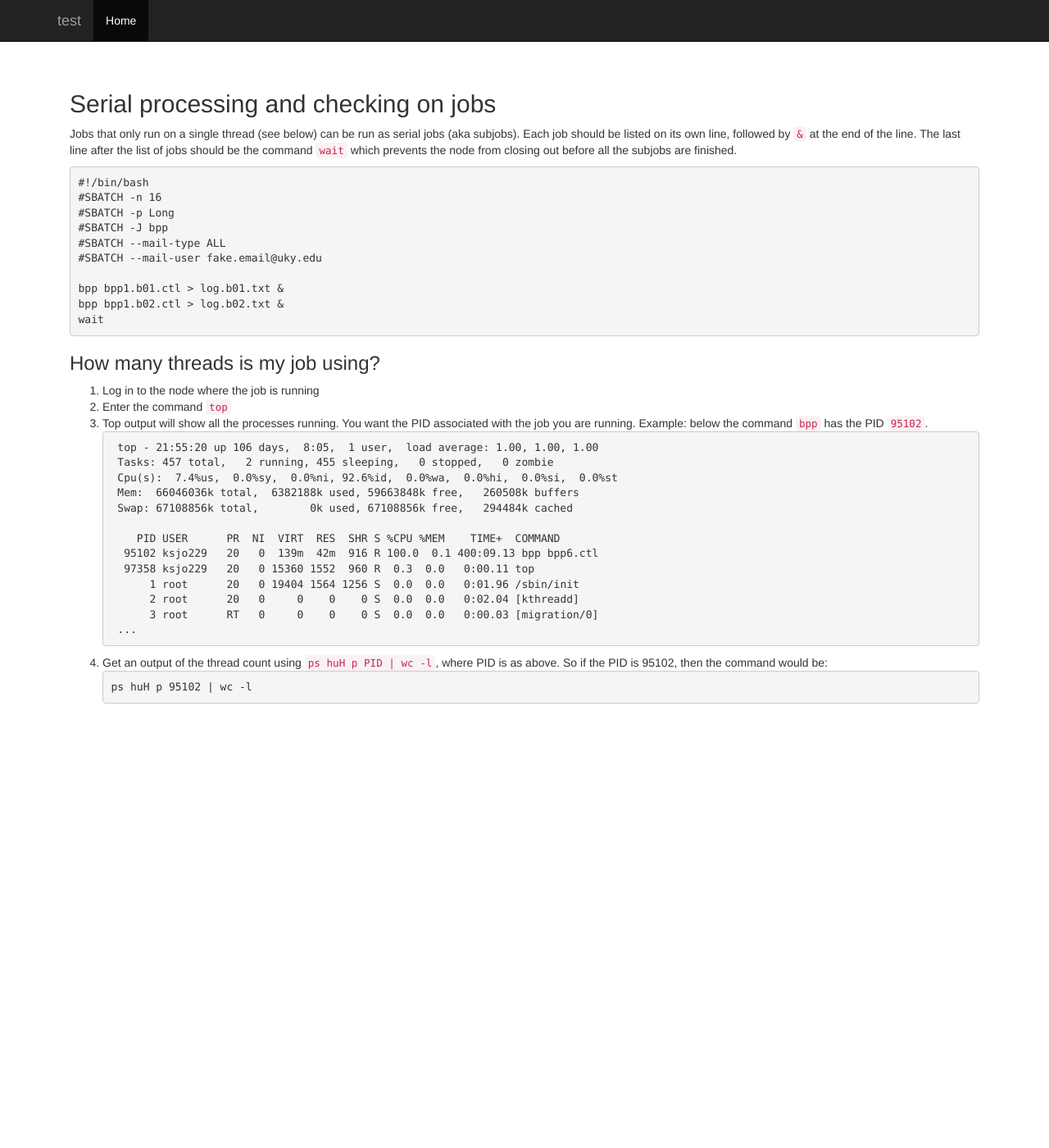
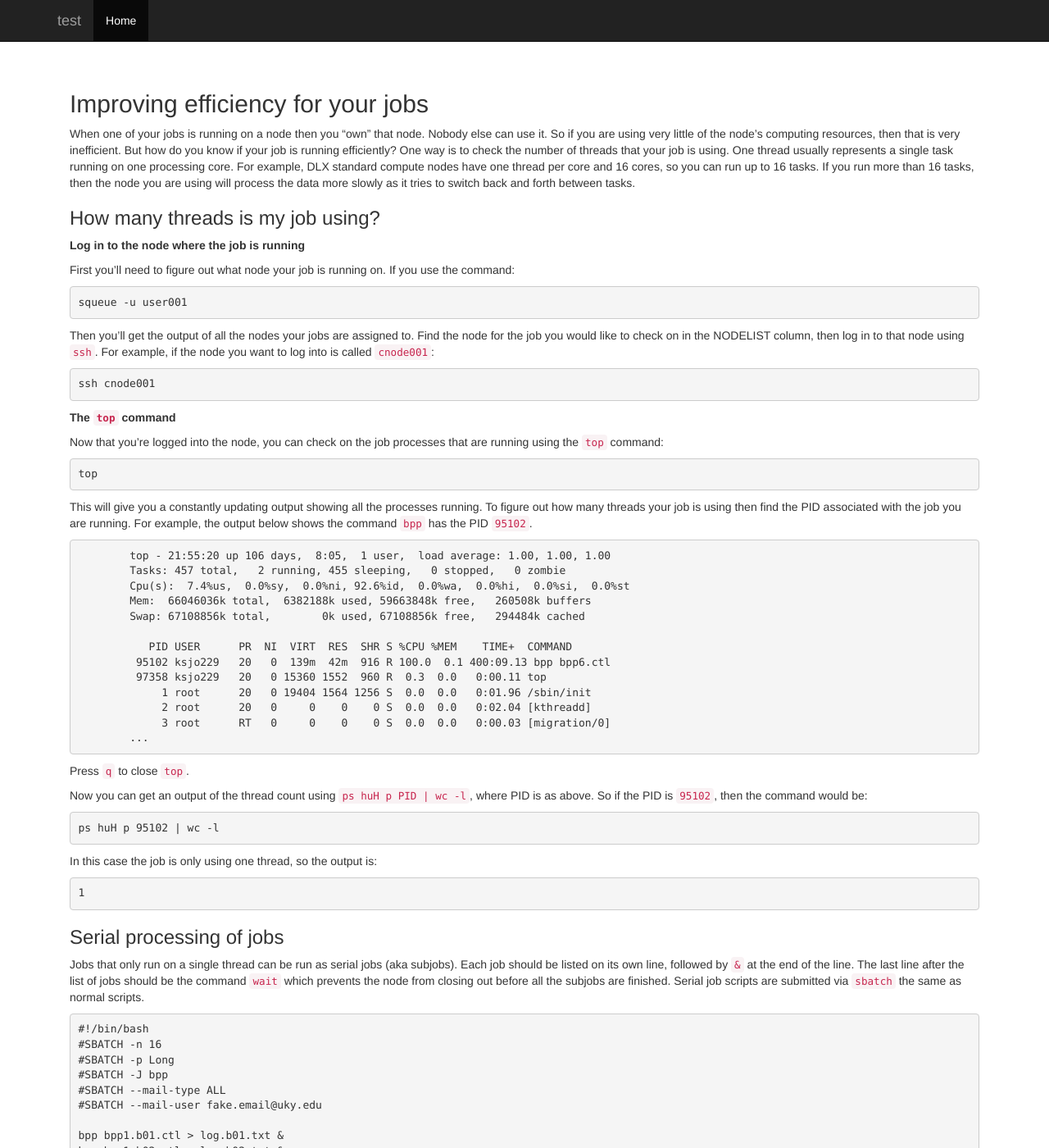
Before and after one commit to karajones/karajones.github.io, a Jekyll site: the page built from jobs/jobs6.md, in a window 1280 px wide and 1400 px high. Shown: the whole window at 82% size. Built offline with Jekyll 4.4.1, drawn with Linux system fonts in a browser that asks for light colours; nearby versions of some CDN libraries; our own code applies the rules of GitHub Pages for plain Markdown files; some of the changed text lies outside the part shown.

Commit message:
Update jobs6.md

````diff
--- a/jobs/jobs6.md
+++ b/jobs/jobs6.md
@@ -1,24 +1,29 @@
-## Serial processing and checking on jobs
+## Improving efficiency for your jobs
 
-Jobs that only run on a single thread (see below) can be run as serial jobs (aka subjobs). Each job should be listed on its own line, followed by `&` at the end of the line. The last line after the list of jobs should be the command `wait` which prevents the node from closing out before all the subjobs are finished.
-```
-#!/bin/bash
-#SBATCH -n 16
-#SBATCH -p Long
-#SBATCH -J bpp
-#SBATCH --mail-type ALL
-#SBATCH --mail-user fake.email@uky.edu
-
-bpp bpp1.b01.ctl > log.b01.txt &
-bpp bpp1.b02.ctl > log.b02.txt &
-wait
-```
+When one of your jobs is running on a node then you "own" that node. Nobody else can use it. So if you are using very little of the node's computing resources, then that is very inefficient. But how do you know if your job is running efficiently? One way is to check the number of threads that your job is using. One thread usually represents a single task running on one processing core. For example, DLX standard compute nodes have one thread per core and 16 cores, so you can run up to 16 tasks. If you run more than 16 tasks, then the node you are using will process the data more slowly as it tries to switch back and forth between tasks.
 
 ### How many threads is my job using?
 
-1. Log in to the node where the job is running
-2. Enter the command `top`
-3. Top output will show all the processes running. You want the PID associated with the job you are running. Example: below the command `bpp` has the PID `95102`.
+**Log in to the node where the job is running**
+
+First you'll need to figure out what node your job is running on. If you use the command:
+```
+squeue -u user001
+```
+
+Then you'll get the output of all the nodes your jobs are assigned to. Find the node for the job you would like to check on in the NODELIST column, then log in to that node using `ssh`. For example, if the node you want to log into is called `cnode001`:
+```
+ssh cnode001
+```
+
+**The `top` command**
+
+Now that you're logged into the node, you can check on the job processes that are running using the `top` command:
+```
+top
+```
+
+This will give you a constantly updating output showing all the processes running. To figure out how many threads your job is using then find the PID associated with the job you are running. For example, the output below shows the command `bpp` has the PID `95102`.
 ```
 	top - 21:55:20 up 106 days,  8:05,  1 user,  load average: 1.00, 1.00, 1.00
 	Tasks: 457 total,   2 running, 455 sleeping,   0 stopped,   0 zombie
@@ -34,8 +39,32 @@ wait
 	     3 root      RT   0     0    0    0 S  0.0  0.0   0:00.03 [migration/0]
 	...
 ```
+Press `q` to close `top`.
 
-4. Get an output of the thread count using `ps huH p PID | wc -l`, where PID is as above. So if the PID is 95102, then the command would be:
+Now you can get an output of the thread count using `ps huH p PID | wc -l`, where PID is as above. So if the PID is `95102`, then the command would be:
 ```
 ps huH p 95102 | wc -l
 ```
+
+In this case the job is only using one thread, so the output is:
+```
+1
+```
+
+### Serial processing of jobs
+
+Jobs that only run on a single thread can be run as serial jobs (aka subjobs). Each job should be listed on its own line, followed by `&` at the end of the line. The last line after the list of jobs should be the command `wait` which prevents the node from closing out before all the subjobs are finished. Serial job scripts are submitted via `sbatch` the same as normal scripts.
+```
+#!/bin/bash
+#SBATCH -n 16
+#SBATCH -p Long
+#SBATCH -J bpp
+#SBATCH --mail-type ALL
+#SBATCH --mail-user fake.email@uky.edu
+
+bpp bpp1.b01.ctl > log.b01.txt &
+bpp bpp1.b02.ctl > log.b02.txt &
+wait
+```
+
+Remember, there are only 16 threads available on the standard computing nodes so do not list more than 16 serial jobs. You'll also need to take into account how much memory the each job uses, which you can check in `top`. In the bpp example above, one bpp job is using 0.1% of the memory, so it's fine to add 16 jobs. But if one job used 80% of the memory, then you shouldn't run it as a serial job.
````
